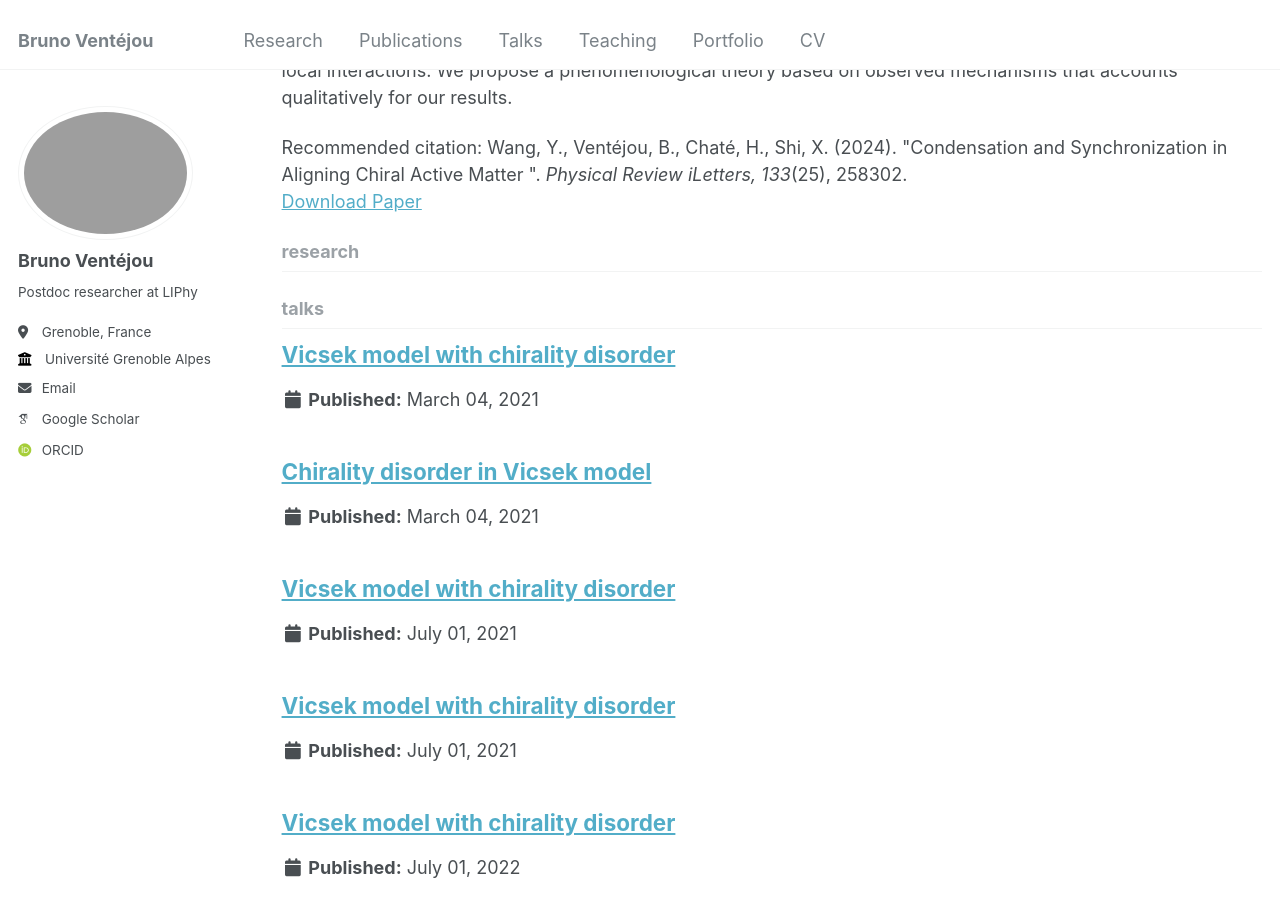
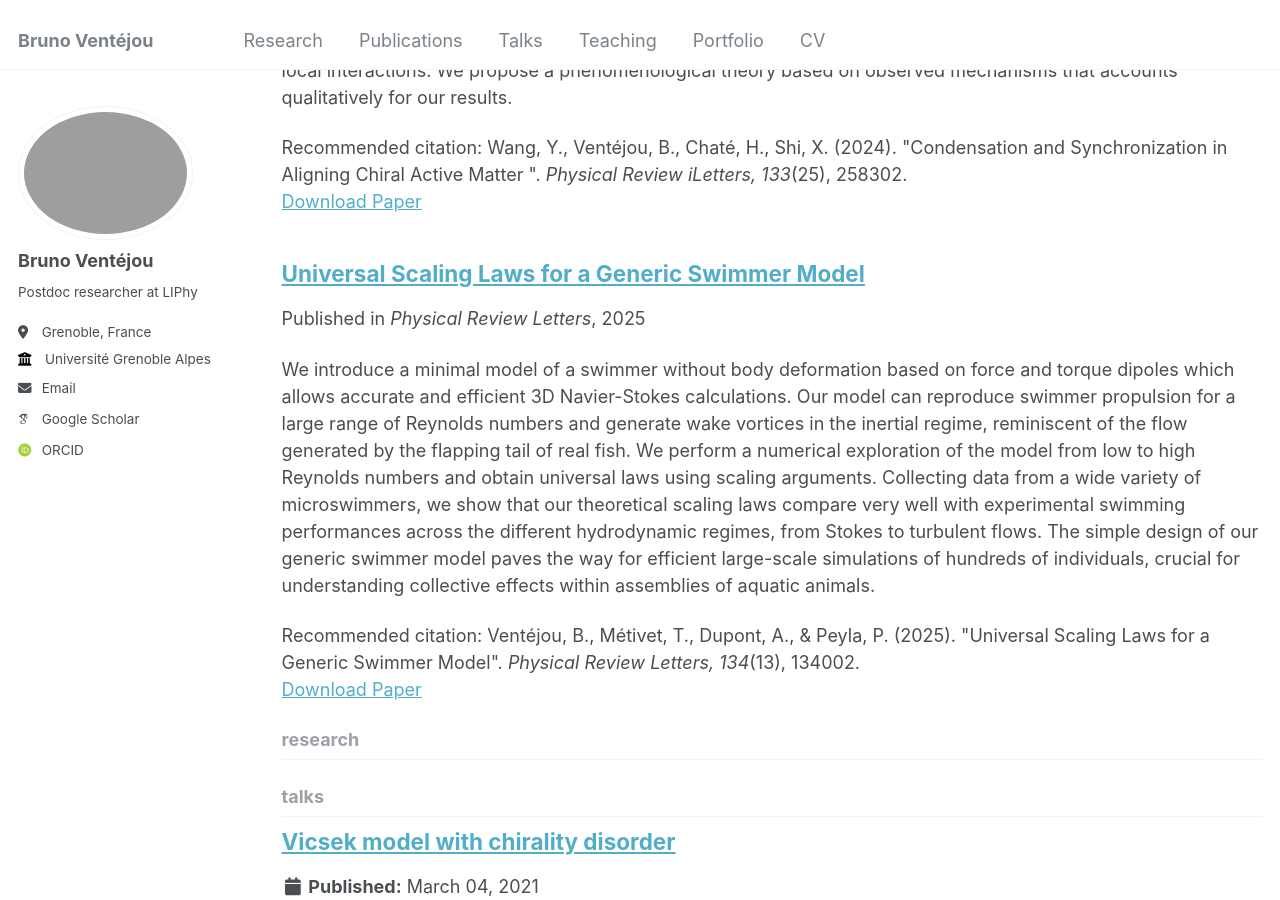
Before and after one commit to BrunoVentejou/brunoventejou.github.io, a Jekyll site: the page built from _pages/collection-archive.html, in a window 1280 px wide and 900 px high, scrolled down 2766 px. Built offline with Jekyll 4.4.1, drawn with Linux system fonts in a browser that asks for light colours; some web fonts are replaced.

Commit message:
Add the scaling law publication.

```diff
--- /dev/null
+++ b/_publications/2025-04-04-ventejou2025ScalingLaws.md
@@ -0,0 +1,21 @@
+---
+title: "Universal Scaling Laws for a Generic Swimmer Model"
+collection: publications
+# category: manuscripts
+permalink: /publication/2025-04-04-ventejou2025ScalingLaws
+urlslug: 'ventejou2025Scaling'
+excerpt: 'We introduce a minimal model of a swimmer without body deformation based on force and torque dipoles which allows accurate and efficient 3D Navier-Stokes calculations. Our model can reproduce swimmer propulsion for a large range of Reynolds numbers and generate wake vortices in the inertial regime, reminiscent of the flow generated by the flapping tail of real fish. We perform a numerical exploration of the model from low to high Reynolds numbers and obtain universal laws using scaling arguments. Collecting data from a wide variety of microswimmers, we show that our theoretical scaling laws compare very well with experimental swimming performances across the different hydrodynamic regimes, from Stokes to turbulent flows. The simple design of our generic swimmer model paves the way for efficient large-scale simulations of hundreds of individuals, crucial for understanding collective effects within assemblies of aquatic animals.'
+date: 2025-04-04
+authors: 'Ventéjou, B., Métivet, T., Dupont, A., Peyla, P.'
+venue: 'Physical Review Letters'
+preprintvenue: 'arXiv'
+volume: '134'
+page: '134002'
+paperurl: 'https://doi.org/10.1103/PhysRevLett.134.134002'
+arxivid: '2407.04511'
+pubnumber: 5
+citation: 'Ventéjou, B., Métivet, T., Dupont, A., & Peyla, P. (2025). &quot;Universal Scaling Laws for a Generic Swimmer Model&quot;. <i>Physical Review Letters, 134</i>(13), 134002.'
+---
+
+[Published version <i class="fa fa-external-link-alt fa-xs" aria-hidden="true"></i>](https://doi.org/10.1103/PhysRevLett.134.134002)
+[arXiv version <i class="fa fa-external-link-alt fa-xs" aria-hidden="true"></i>](https://arxiv.org/pdf/2407.04511)
```
Also changed, not shown: _pages/cv.md (+6 -6 lines).
